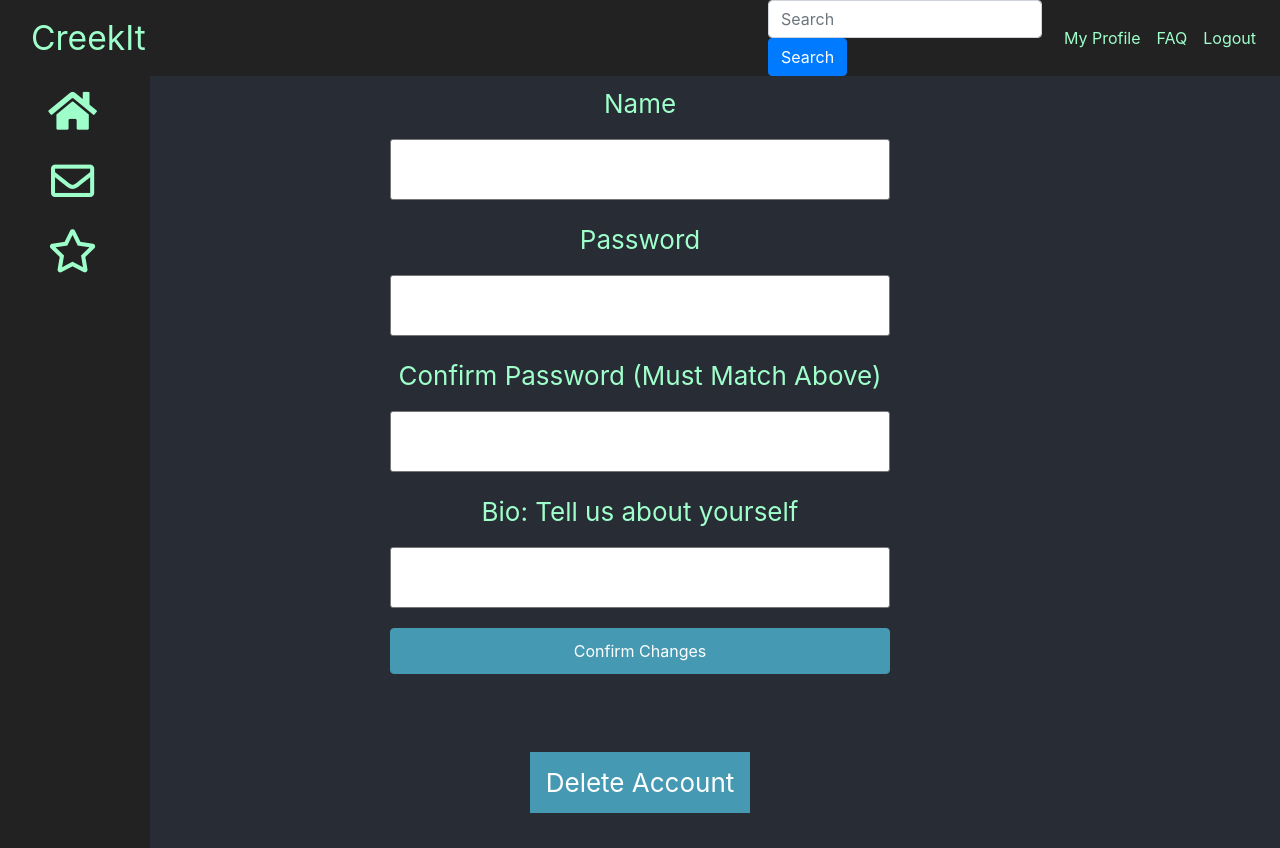
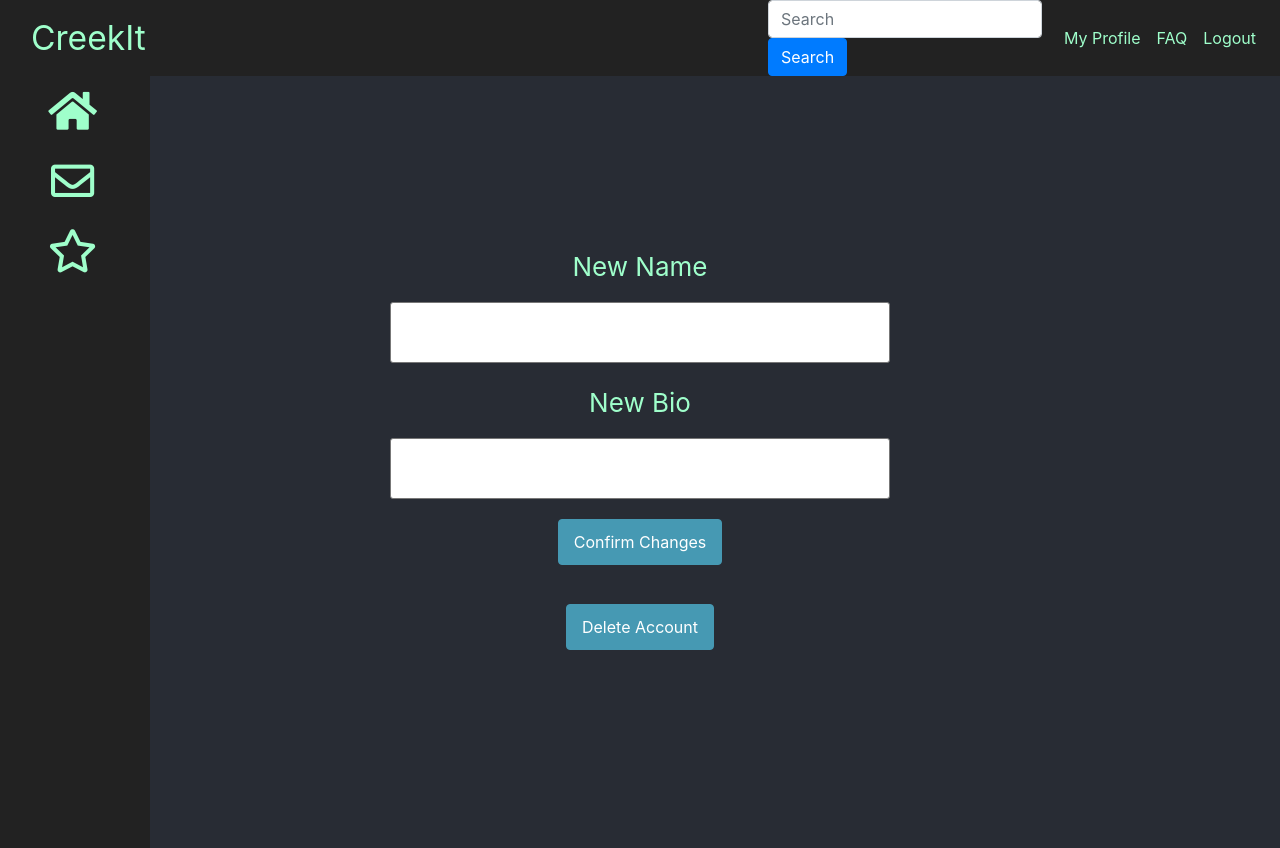
Before and after one commit to lim243/CreekIt, a React (Create React App) app in the folder client/: page /feed/edit in a window 1280 px wide. Built offline with nearby package versions, Linux system fonts and the light colour scheme.

Commit message:
edit profile

```diff
--- a/client/src/components/EditProfile.js
+++ b/client/src/components/EditProfile.js
@@ -4,7 +4,7 @@ import * as Yup from "yup";
 import styled from "styled-components";
 import DatePicker from "./DatePicker";
 import axios from "axios";
-
+import {Button } from "react-bootstrap";
 const Styles = styled.div`
   text-align: center;
   background-color: #282c34;
@@ -59,32 +59,37 @@ const Styles = styled.div`
     color: rgb(70, 153, 179);
   }
 `;
-
+function deleteAccount(){
+  console.log("delete account");
+  const username = localStorage.getItem("username");
+  axios
+  .post(`http://localhost:5000/api/v1/users/${username}/deleteAccount`)
+  .then(
+    (response) => {
+      console.log("res", response);
+    },
+    (error) => {
+      console.log(error.response);
+    }
+  );
+  document.location.href = "http://localhost:3000/";
+}
 const EditProfile= () => (
   <Styles>
     <Formik
-      initialValues={{ name: "", password: "", confirm: "", bio: ""}}
-      onSubmit={(values, { setSubmitting, setStatus }) => {
+      initialValues={{ name: "", bio: ""}}
+      onClick={(values, { setSubmitting, setStatus }) => {
         console.log("Logging in", values);
         setSubmitting(false);
-
+        const username = window.location.href.split("/").pop(-1);
         axios
-          .post("http://localhost:5000/api/v1/users/signUp", {
-            email: values.email,
-            password: values.password,
-            username: values.username,
-            dob: values.date,
+          .post(`http://localhost:5000/api/v1/${username}/updateProfile`, {
+            aboutme: values.bio,
+            name : values.name
           })
           .then(
             (response) => {
               console.log("res", response);
-              if (response.data) {
-                localStorage.setItem("token", response.data.accessToken);
-                localStorage.setItem("email", values.email);
-                localStorage.setItem("username", values.email); // TODO: DANGEROUS Right now is the same thing
-                setStatus("Welcome!");
-                document.location.href = "http://localhost:3000/feed";
-              }
             },
             (error) => {
               console.log(error.response);
@@ -121,7 +126,7 @@ const EditProfile= () => (
         } = props;
         return (
           <form onSubmit={handleSubmit}>
-            <p style={{ color: "#9FFFCB" }}>Name</p>
+            <p style={{ color: "#9FFFCB" }}>New Name</p>
             <input
               name='name'
               types='text'
@@ -133,31 +138,8 @@ const EditProfile= () => (
             {errors.name && touched.name && (
               <div className='input-feedback'>{errors.name}</div>
             )}
-            <p style={{ color: "#9FFFCB" }}>Password</p>
-            <input
-              name='password'
-              type='password'
-              value={values.password}
-              onChange={handleChange}
-              onBlur={handleBlur}
-              className={errors.password && touched.password && "error"}
-            />
-            {errors.password && touched.password && (
-              <div className='input-feedback'>{errors.password}</div>
-            )}
-            <p style={{ color: "#9FFFCB" }}>Confirm Password (Must Match Above)</p>
-            <input
-              name='confirm'
-              type='password'
-              value={values.confirm}
-              onChange={handleChange}
-              onBlur={handleBlur}
-              className={errors.bio && touched.bio && "error"}
-            />
-            {errors.confirm && touched.confirm && (
-              <div className='input-feedback'>{errors.confirm}</div>
-            )}
-            <p style={{ color: "#9FFFCB" }}>Bio: Tell us about yourself</p>
+
+            <p style={{ color: "#9FFFCB" }}>New Bio</p>
             <input
               name='bio'
               types='text'
@@ -170,26 +152,40 @@ const EditProfile= () => (
               <div className='input-feedback'>{errors.bio}</div>
             )}
             {status && <div className='text-danger'>{status}</div>}
-            <button
-              type='submit'
-              className='btn btn-primary btn-block'
-              disabled={isSubmitting}
+            <Button
+              onClick={() => {console.log("Hi",values);
+              console.log("Logging in", values);
+              const username = localStorage.getItem("username");
+              axios
+                .post(`http://localhost:5000/api/v1/users/${username}/updateProfile`, {
+                  aboutme: values.bio,
+                  name : values.name
+                })
+                .then(
+                  (response) => {
+                    console.log("res", response);
+                  },
+                  (error) => {
+                    console.log(error.response);
+                  }
+                );}
+            }
             >
               Confirm Changes
-            </button>
+            </Button>
             <br></br>
             <br></br>
           </form>
         );
       }}
     </Formik>
-    <button
-              type='submit'
-              //className='btn btn-primary btn-block'
-              backgroundColor="red"
+    <Button
+              variant="danger"
+              onClick={deleteAccount}
+
             >
               Delete Account
-            </button>
+            </Button>
   </Styles>
 );
 
--- a/client/src/components/ProfileInfo.js
+++ b/client/src/components/ProfileInfo.js
@@ -105,8 +105,8 @@ class ProfileInfo extends React.Component {
       return (
         <Redirect
           to={{
-            pathname: "/feed/editprofile",
-            state: { userId: "123" },
+            pathname: "/feed/edit",
+            state: { userId: localStorage.getItem('username') },
           }}
         />
       );
```
Also changed, not shown: 1 other file (tests, documents, lock files or other folders).
